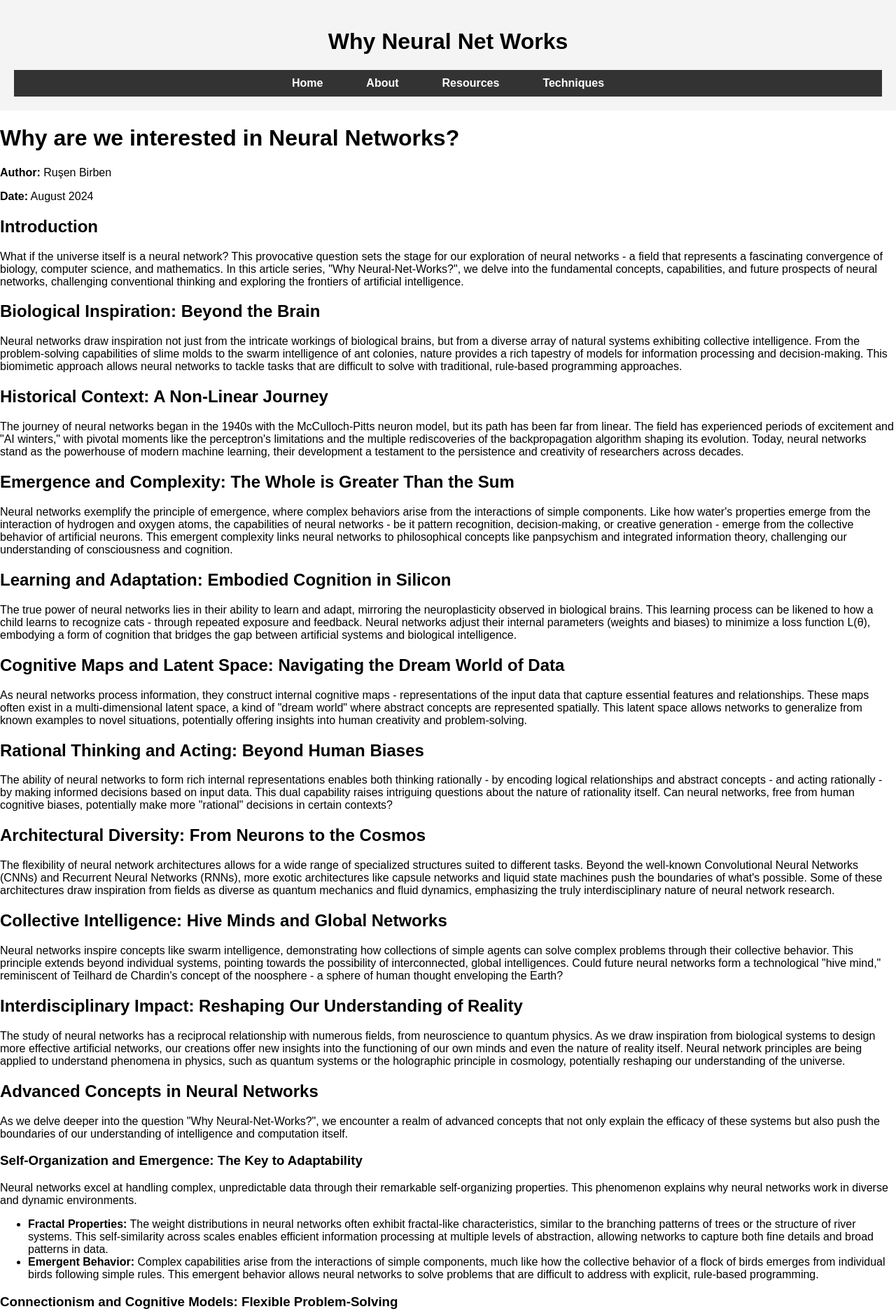
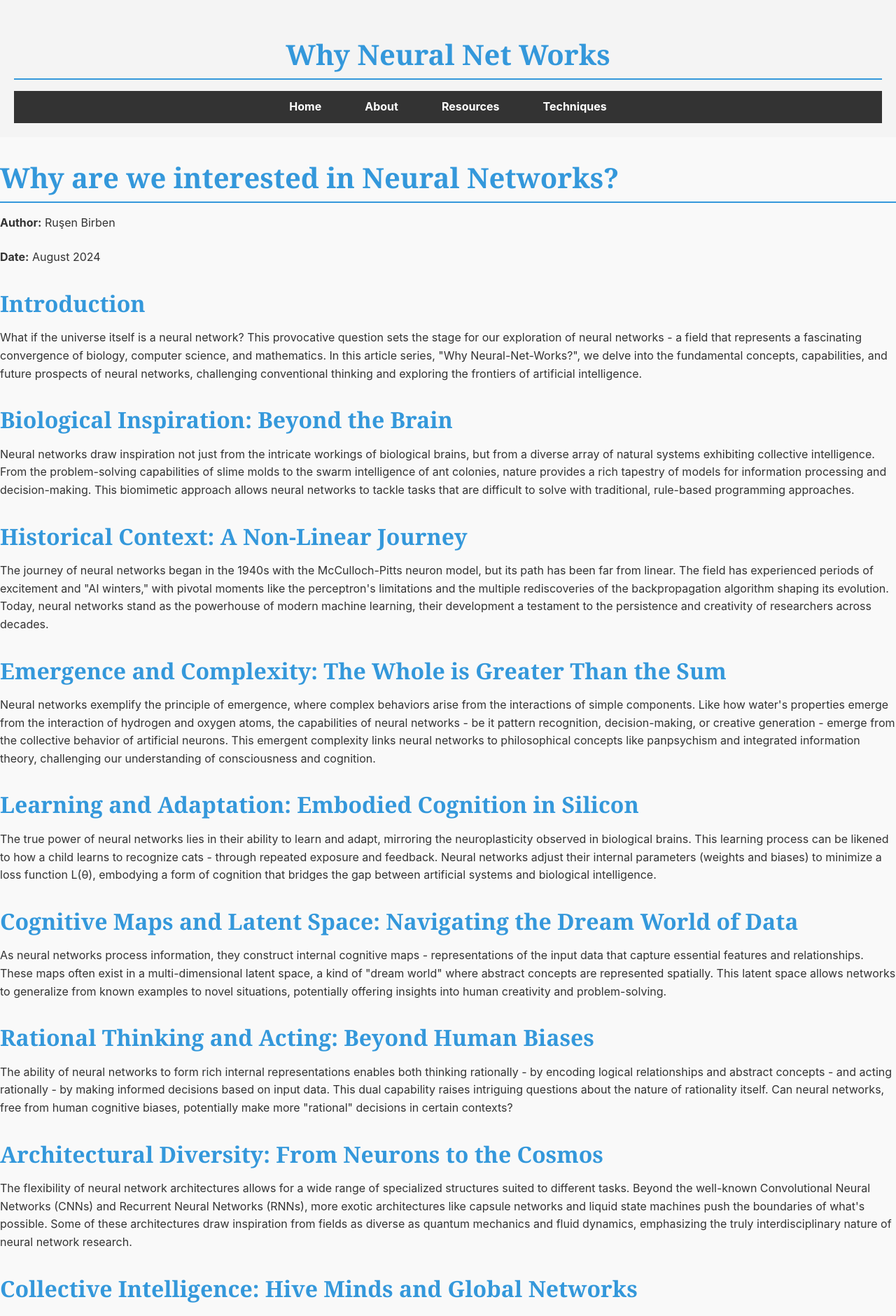
Before and after one commit to Neural-Nerdworks/why-neural-net-works, a Jekyll site: the page built from _projects/project1.md, in a window 1280 px wide. Shown: the top 1881 px of the page at 70% size. Built offline with Jekyll 4.4.1, drawn with Linux system fonts in a browser that asks for light colours.

Commit message:
modified styling of css

```diff
--- a/assets/css/style.css
+++ b/assets/css/style.css
@@ -1,5 +1,8 @@
 body {
-    font-family: Arial, sans-serif;
+    font-family: var(--font-sans);
+    line-height: 1.6;
+    color: var(--text-color);
+    background-color: var(--background-color);
     margin: 0;
     padding: 0;
     box-sizing: border-box;
@@ -138,3 +141,148 @@ footer {
 .project a:hover h3 {
     text-decoration: underline;
 }
+
+/* Modern Article Styles */
+
+:root {
+  --primary-color: #3498db;
+  --text-color: #333;
+  --background-color: #f9f9f9;
+  --card-background: #ffffff;
+  --accent-color: #e74c3c;
+  --font-sans: 'Inter', -apple-system, BlinkMacSystemFont, 'Segoe UI', Roboto, Oxygen-Sans, Ubuntu, Cantarell, 'Helvetica Neue', sans-serif;
+  --font-serif: 'Merriweather', 'Georgia', serif;
+}
+
+body {
+  font-family: var(--font-sans);
+  line-height: 1.6;
+  color: var(--text-color);
+  background-color: var(--background-color);
+  margin: 0;
+  padding: 0;
+}
+
+.article-container {
+  max-width: 800px;
+  margin: 0 auto;
+  padding: 2rem;
+  background-color: var(--card-background);
+  box-shadow: 0 4px 6px rgba(0, 0, 0, 0.1);
+  border-radius: 8px;
+}
+
+h1, h2, h3, h4, h5, h6 {
+  font-family: var(--font-serif);
+  line-height: 1.3;
+  color: var(--primary-color);
+  margin-top: 2rem;
+  margin-bottom: 1rem;
+}
+
+h1 {
+  font-size: 2.5rem;
+  border-bottom: 2px solid var(--primary-color);
+  padding-bottom: 0.5rem;
+}
+
+h2 {
+  font-size: 2rem;
+}
+
+h3 {
+  font-size: 1.5rem;
+}
+
+p {
+  margin-bottom: 1.5rem;
+}
+
+a {
+  color: var(--primary-color);
+  text-decoration: none;
+  border-bottom: 1px solid transparent;
+  transition: border-bottom-color 0.3s ease;
+}
+
+a:hover {
+  border-bottom-color: var(--primary-color);
+}
+
+ul, ol {
+  padding-left: 1.5rem;
+  margin-bottom: 1.5rem;
+}
+
+li {
+  margin-bottom: 0.5rem;
+}
+
+blockquote {
+  border-left: 4px solid var(--primary-color);
+  padding-left: 1rem;
+  margin-left: 0;
+  font-style: italic;
+  color: #555;
+}
+
+code {
+  font-family: 'Fira Code', monospace;
+  background-color: #f1f1f1;
+  padding: 0.2rem 0.4rem;
+  border-radius: 4px;
+  font-size: 0.9em;
+}
+
+pre {
+  background-color: #f1f1f1;
+  padding: 1rem;
+  border-radius: 4px;
+  overflow-x: auto;
+}
+
+pre code {
+  background-color: transparent;
+  padding: 0;
+}
+
+img {
+  max-width: 100%;
+  height: auto;
+  border-radius: 4px;
+  margin-bottom: 1rem;
+}
+
+.tags {
+  display: flex;
+  flex-wrap: wrap;
+  gap: 0.5rem;
+  margin-bottom: 1rem;
+}
+
+.tag {
+  background-color: var(--primary-color);
+  color: white;
+  padding: 0.2rem 0.6rem;
+  border-radius: 4px;
+  font-size: 0.8rem;
+  text-transform: uppercase;
+}
+
+@media (max-width: 768px) {
+  .article-container {
+    padding: 1rem;
+  }
+
+  h1 {
+    font-size: 2rem;
+  }
+
+  h2 {
+    font-size: 1.75rem;
+  }
+
+  h3 {
+    font-size: 1.5rem;
+  }
+}
```
